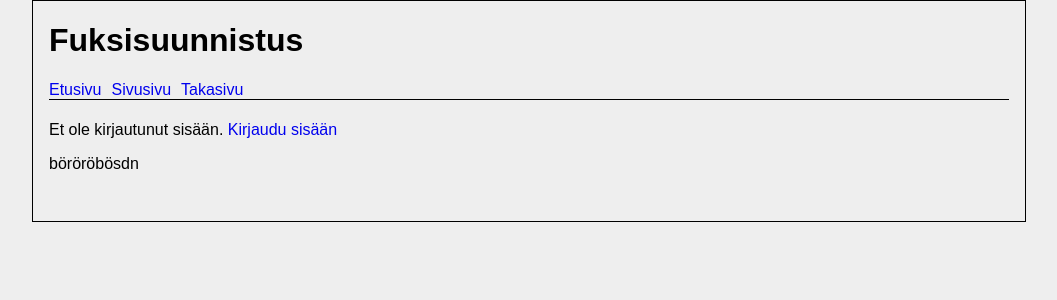
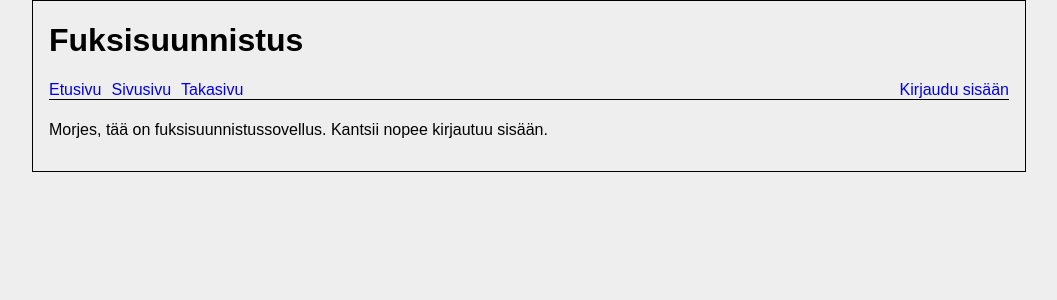
Before and after one commit to kvjanhun/tsoha-fuksisuunnistus, a Flask app: page / in a window 1280 px wide. Shown: the top 300 px of the page, without its empty margins (111-1168 px from the left). Run offline with Flask 2, Linux system fonts and the light colour scheme.

Commit message:
Move login status into header

```diff
--- a/static/style.css
+++ b/static/style.css
@@ -31,3 +31,11 @@ header {
 .content {
     padding-top: 1em;
 }
+
+#logged {
+    margin-left: auto;
+}
+
+#logged a {
+    margin-left: 1em;
+}
--- a/templates/index.html
+++ b/templates/index.html
@@ -2,15 +2,10 @@
 {% block content %}
 
 {% if session.user_id %}
-<h2>Etusivu</h2>
-<p>Hienoa, olet kirjautunut nimellä {{ session.user_name }}</p>
-<a href="/logout">Kirjaudu ulos</a>
+Hienoa, olet kirjautunut ja voit tehdä asioita!
 
 {% else %}
-Et ole kirjautunut sisään. <a href="/login">Kirjaudu sisään</a>
+Morjes, tää on fuksisuunnistussovellus. Kantsii nopee kirjautuu sisään.
 
-<p>
-
-böröröbösdn
 {% endif %}
 {% endblock %}
--- a/templates/layout.html
+++ b/templates/layout.html
@@ -8,6 +8,15 @@
         <a href="/">Etusivu</a>
         <a href="/">Sivusivu</a>
         <a href="/">Takasivu</a>
+        {% if session.user_id %}
+        <div id="logged">Kirjautunut: {{ session.user_name }}
+            <a href="/logout">Kirjaudu ulos</a>
+        </div>
+        {% else %}
+        <div id="logged">
+            <a href="/login">Kirjaudu sisään</a>
+        </div>
+        {% endif %}
     </div>
 </header>
 <div class="content">
```
